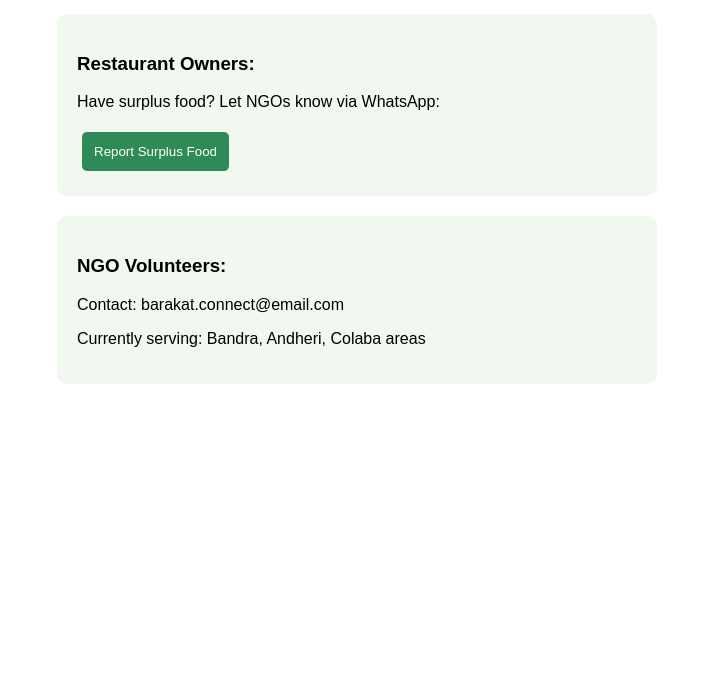
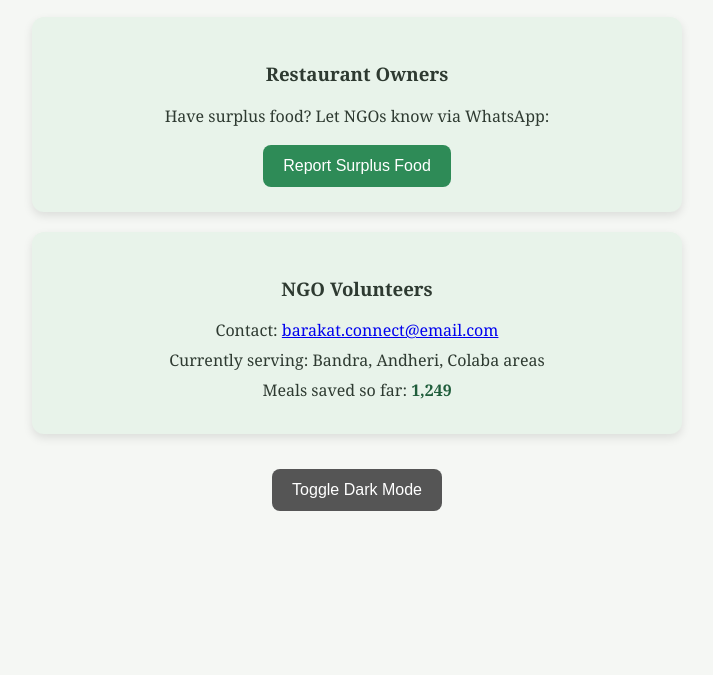
Before and after one commit to shifarizvi106/Barkat, a plain HTML site: page index.html in a window 1280 px wide. Shown: the part 125-800 px from the top of the page, without its empty margins (283-996 px from the left). Drawn offline with Linux system fonts and the light colour scheme.

Commit message:
Update index.html

```diff
--- a/index.html
+++ b/index.html
@@ -1,42 +1,98 @@
 <!DOCTYPE html>
-<html>
+<html lang="en">
 <head>
+<meta charset="UTF-8">
+<meta name="viewport" content="width=device-width, initial-scale=1.0">
 <title>Barakat Connect</title>
 <style>
-        /* Your beautiful CSS from Quran Explorer - just change colors */
-        body { font-family: Arial; max-width: 600px; margin: 0 auto; padding: 20px; }
-        .card { background: #f0f8f0; padding: 20px; border-radius: 10px; margin: 20px 0; }
-        button { background: #2E8B57; color: white; padding: 12px; border: none; border-radius: 5px; margin: 5px; }
+    body {
+        font-family: 'Georgia', serif;
+        background: #f5f7f4;
+        color: #2e3a31;
+        text-align: center;
+        padding: 20px;
+        transition: all 0.3s;
+    }
+    h1 { font-size: 2rem; margin-bottom: 5px; }
+    p { margin: 8px 0; }
+    .card {
+        background: #e8f3ea;
+        padding: 25px;
+        border-radius: 12px;
+        box-shadow: 0 4px 10px rgba(0,0,0,0.1);
+        max-width: 600px;
+        margin: 20px auto;
+        transition: all 0.3s;
+    }
+    button {
+        background: #2e8b57;
+        color: white;
+        padding: 12px 20px;
+        border: none;
+        border-radius: 8px;
+        cursor: pointer;
+        margin-top: 10px;
+        font-size: 1rem;
+        transition: all 0.2s;
+    }
+    button:hover { background: #246b44; transform: scale(1.05); }
+    #meal-count {
+        font-weight: bold;
+        color: #1f5d3b;
+    }
+    .dark-mode { background: #2b2b2b; color: #f5f5f5; }
+    .dark-mode .card { background: #3a3a3a; }
+    .toggle-btn {
+        background: #555;
+        margin-top: 15px;
+    }
 </style>
 </head>
 <body>
+
 <h1>🍽️ Barakat Connect</h1>
 <p>Mumbai Food Rescue Initiative</p>
 
 <div class="card">
-        <h3>Restaurant Owners:</h3>
+    <h3>Restaurant Owners</h3>
     <p>Have surplus food? Let NGOs know via WhatsApp:</p>
     <button onclick="shareDonation()">Report Surplus Food</button>
 </div>
 
 <div class="card">
-        <h3>NGO Volunteers:</h3>
-        <p>Contact: barakat.connect@email.com</p>
+    <h3>NGO Volunteers</h3>
+    <p>Contact: <a href="mailto:barakat.connect@email.com">barakat.connect@email.com</a></p>
     <p>Currently serving: Bandra, Andheri, Colaba areas</p>
+    <p>Meals saved so far: <span id="meal-count">1,247</span></p>
 </div>
 
+<button class="toggle-btn" onclick="toggleDarkMode()">Toggle Dark Mode</button>
+
 <script>
+    // WhatsApp share
     function shareDonation() {
         const message = "Barakat Connect: We have surplus food available for donation. Please contact us.";
         window.open(`https://wa.me/919999999999?text=${encodeURIComponent(message)}`);
+        alert("Thank you! NGO volunteers will contact you soon.");
     }
 
-        // Simple meal counter (updates on page load)
+    // Meal counter
     let savedMeals = localStorage.getItem('barakatMeals') || 1247;
     savedMeals = parseInt(savedMeals) + Math.floor(Math.random() * 3);
     localStorage.setItem('barakatMeals', savedMeals);
+    document.getElementById('meal-count').textContent = savedMeals.toLocaleString();
 
-        document.body.innerHTML = document.body.innerHTML.replace('1,247 meals', `${savedMeals.toLocaleString()} meals`);
+    // Dark mode toggle
+    function toggleDarkMode() {
+        document.body.classList.toggle('dark-mode');
+        localStorage.setItem('barakatDark', document.body.classList.contains('dark-mode'));
+    }
+
+    // Load dark mode preference
+    if(localStorage.getItem('barakatDark') === 'true') {
+        document.body.classList.add('dark-mode');
+    }
 </script>
+
 </body>
 </html>
```
Lines whose indentation alone changed are shown as unchanged.
